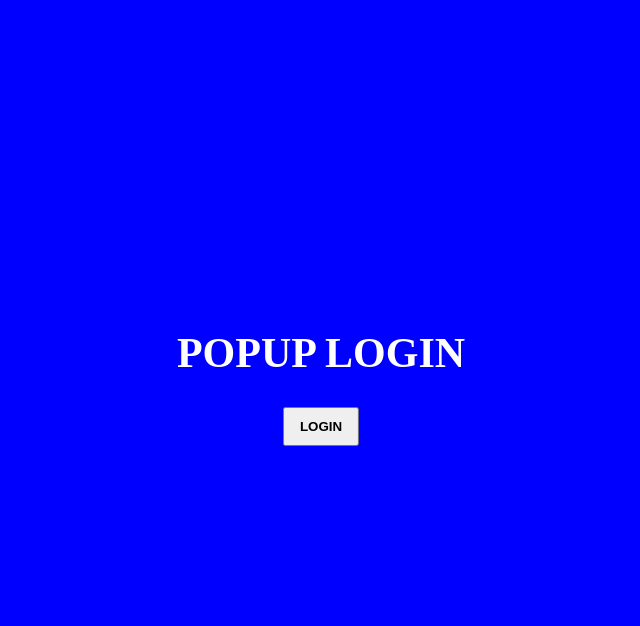
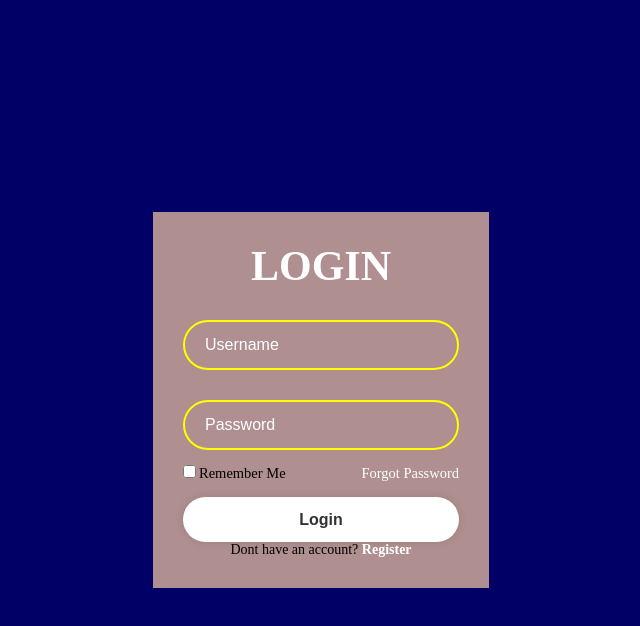
Before and after one commit to TijaniSherifat/popup-login, a plain HTML site: page index.html in a window 1280 px wide. Both pictures are taken after a click on the button "LOGIN". Shown: the whole page, without its empty margins (319-959 px from the left). Drawn offline with Linux system fonts and the light colour scheme.

Commit message:
added script to the login form

```diff
--- a/index.html
+++ b/index.html
@@ -1,13 +1,13 @@
 <!DOCTYPE html>
 <html lang="en">
-<head>
-    <meta charset="UTF-8">
-    <meta name="viewport" content="width=device-width, initial-scale=1.0">
+  <head>
+    <meta charset="UTF-8" />
+    <meta name="viewport" content="width=device-width, initial-scale=1.0" />
     <title>Popup Login Form</title>
-    <link rel="stylesheet" href="style.css">
-</head>
-<body>
-  <div class="wrapper">
+    <link rel="stylesheet" href="style.css" />
+  </head>
+  <body>
+    <div class="wrapper">
       <div class="login-page">
         <h1>Popup Login</h1>
         <button id="button" class="button">Login</button>
@@ -32,6 +32,14 @@
         </form>
       </div>
     </div>
-
-</body>
+    <script>
+      function popUp() {
+        let displayPopupWindow = (document.querySelector(
+          ".popup"
+        ).style.display = "flex");
+      }
+      let popUpWindow = document.getElementById("button");
+      popUpWindow.addEventListener("click", popUp);
+    </script>
+  </body>
 </html>
```
